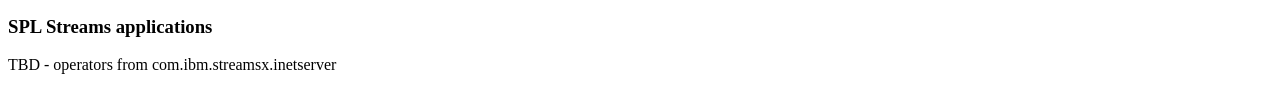
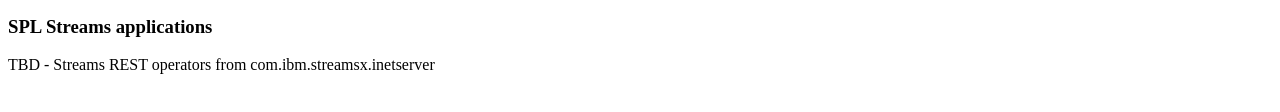
Before and after one commit to IBMStreams/endpoint-monitor, a plain HTML site: page index.html in a window 1280 px wide. Shown: the part 328-440 px from the top of the page. Drawn offline with Linux system fonts and the light colour scheme.

Commit message:
Update index.html

```diff
--- a/index.html
+++ b/index.html
@@ -8,5 +8,5 @@
 <h3>Python Streams applications</h3>
 <p>TBD</p>
 <h3>SPL Streams applications</h3>
-<p>TBD - operators from com.ibm.streamsx.inetserver</p>
+<p>TBD - Streams REST operators from com.ibm.streamsx.inetserver</p>
 </html>
```
